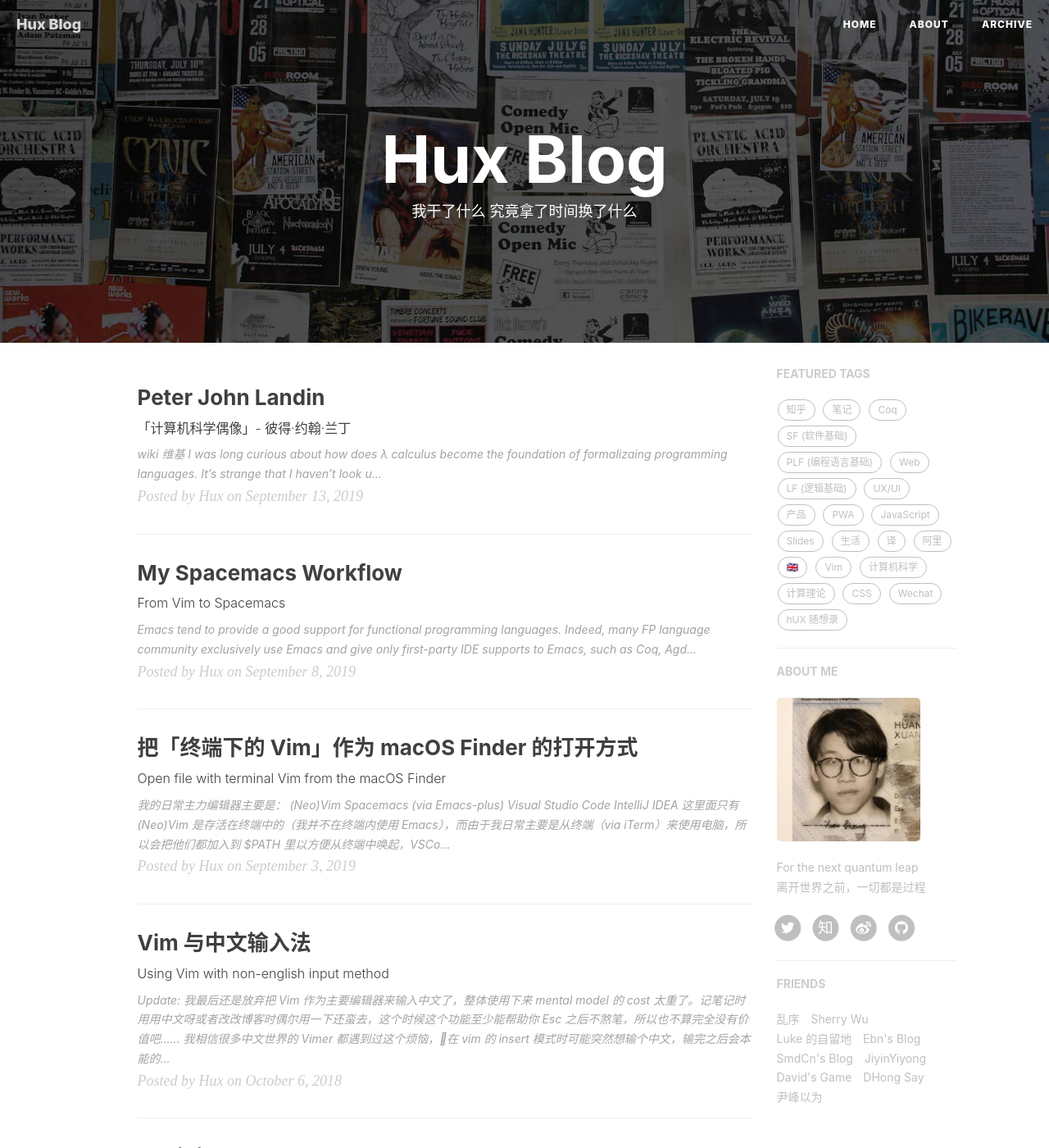
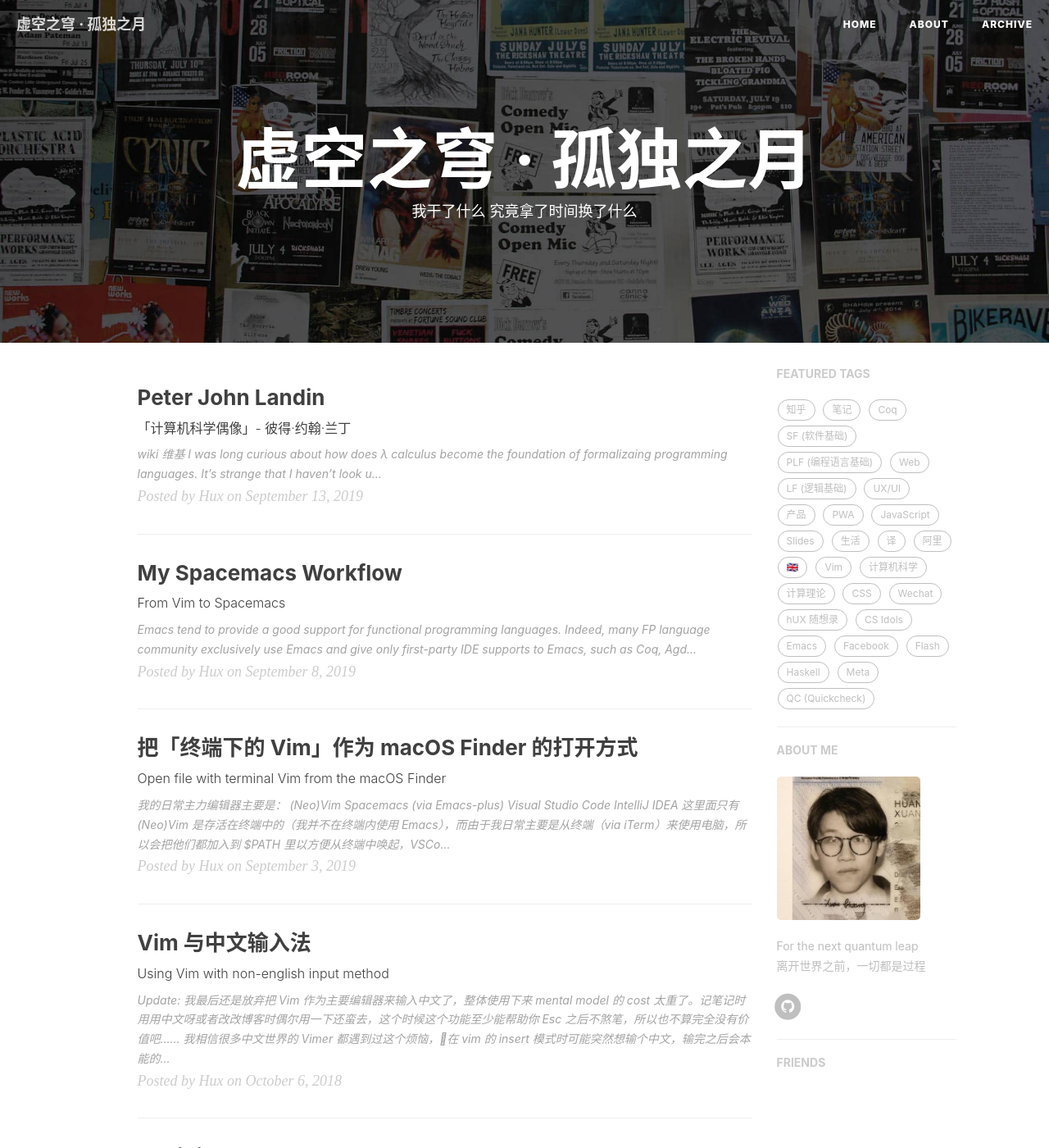
Before and after one commit to hongzhiyin/hongzhiyin.github.io, a Jekyll site: the page built from index.html, in a window 1280 px wide and 1400 px high. Shown: the whole window at 82% size. Built offline with Jekyll 4.4.1, drawn with Linux system fonts in a browser that asks for light colours; nearby versions of some CDN libraries; the list of posts is cut into pages by our own code; comment, search, counter and statistics services are not loaded; some of the changed text lies outside the part shown.

Commit message:
Update _config.yml

```diff
--- a/_config.yml
+++ b/_config.yml
@@ -1,11 +1,11 @@
 # Site settings
-title: Hux Blog
-SEOTitle: 黄玄的博客 | Hux Blog
+title: 虚空之穹 · 孤独之月     # 网站标题
+SEOTitle: 虚空之穹 · 孤独之月  # 浏览器标签
 header-img: img/home-bg.jpg
-email: huxpro@gmail.com
-description: "关于程序与设计、黑客与画家 | 黄玄，Web & Mobile Lover，Software Engineer，UX Designer | 这里是 @Hux黄玄 的个人博客，与你一起发现更大的世界。"
-keyword: "黄玄, Hux黄玄, Hux, 鬼栈, huxpro, @huxpro, 黄玄的博客, Hux Blog, 博客, 个人网站, 互联网, Web, JavaScript, 前端, 设计"
-url: "https://huangxuan.me"              # your host, for absolute URL
+email: 543787334@qq.com
+description: "nothing"
+keyword: ""
+url: "https://hongzhiyin.github.io"              # your host, for absolute URL
 baseurl: ""                             # for example, '/blog' if your blog hosted on 'host/blog'
 
 # Publish posts or collection documents with a future date.
@@ -13,12 +13,12 @@ future: true
 
 # SNS settings
 RSS: false
-weibo_username:     huxpro
-zhihu_username:     huxpro
-github_username:    huxpro
-twitter_username:   huxpro
-#facebook_username:  huxpro
-#linkedin_username:  firstname-lastname-idxxxx
+# weibo_username:     huxpro
+# zhihu_username:     huxpro
+github_username:    hongzhiyin
+# twitter_username:   huxpro
+# facebook_username:  huxpro
+# linkedin_username:  firstname-lastname-idxxxx
 
 
 
@@ -59,7 +59,7 @@ kramdown:
 
 
 # Disqus settings
-disqus_username: hux
+# disqus_username: hux
 
 # Netease settings
 netease_comment: false
@@ -71,8 +71,8 @@ netease_comment: false
 # ba_track_id: [your track id]
 
 # Google Analytics
-ga_track_id: 'UA-49627206-1'            # Format: UA-xxxxxx-xx
-ga_domain: huangxuan.me
+# ga_track_id: 'UA-49627206-1'            # Format: UA-xxxxxx-xx
+# ga_domain: huangxuan.me
 
 
 
@@ -85,7 +85,7 @@ sidebar-avatar: /img/avatar-hux-ny.jpg      # use absolute URL, seeing it's used
 
 # Featured Tags
 featured-tags: true                     # whether or not using Feature-Tags
-featured-condition-size: 1              # A tag will be featured if the size of it is more than this condition value
+featured-condition-size: 0              # A tag will be featured if the size of it is more than this condition value
 
 
 
@@ -103,34 +103,8 @@ page-mathjax: false
 # Friends
 friends: [
     {
-    #     title: "Su",
-    #     href: "http://su.gallery/"
+    #     title: "hux",
+    #     href: "http://huangxuan.me"
     # },{
-        title: "乱序",
-        href: "http://mida.re/"
-    },{
-        title: "Sherry Wu",
-        href: "https://xuechundesign.github.io"
-    },{
-        title: "Luke 的自留地",
-        href: "http://hmqk1995.github.io"
-    },{
-        title: "Ebn's Blog",
-        href: "http://ebnbin.com/"
-    },{
-        title: "SmdCn's Blog",
-        href: "http://blog.smdcn.net"
-    },{
-        title: "JiyinYiyong",
-        href: "http://tiye.me/"
-    },{
-        title: "David's Game",
-        href: "https://www.ruoyaowu.com/"
-    },{
-        title: "DHong Say",
-        href: "http://dhong.co"
-    },{
-        title: "尹峰以为",
-        href: "http://ingf.github.io/"
     }
 ]
```
